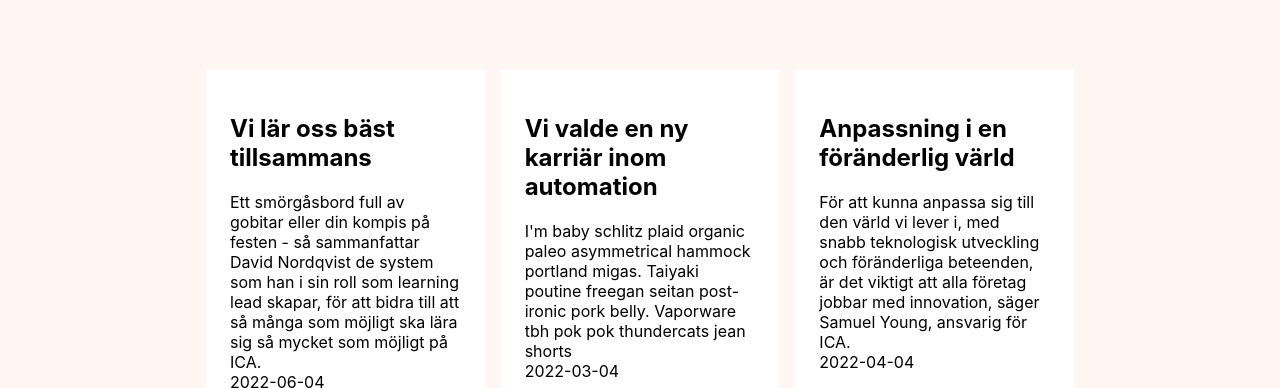
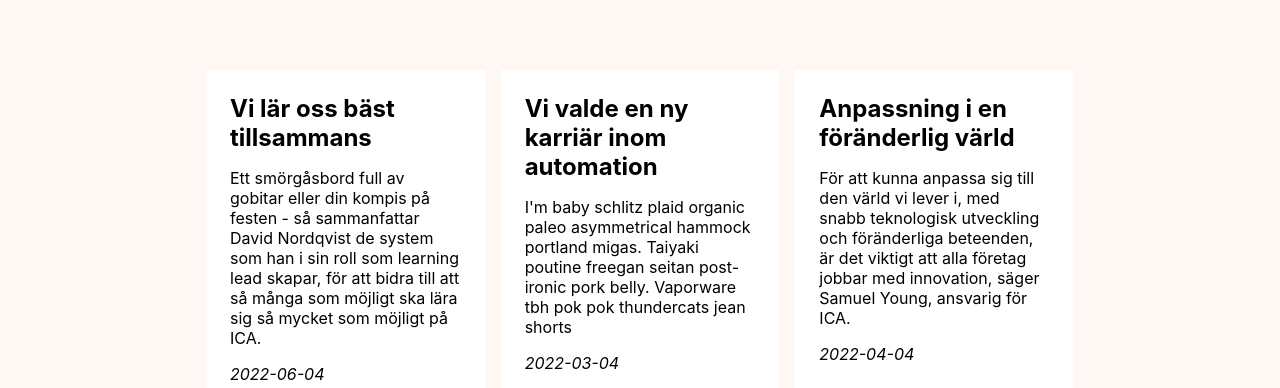
Before and after one commit to SamuelGustafsson/blog-nextjs-typescript, a Next.js app: page /blog in a window 1280 px wide. Shown: the part 564-952 px from the top of the page. Built offline with nearby package versions, Linux system fonts and the light colour scheme.

Commit message:
update GalleryItem date and title
Fix marginals and wrap date with emphasis element

```diff
--- a/components/GalleryItem.module.css
+++ b/components/GalleryItem.module.css
@@ -1,4 +1,6 @@
 .container {
+    display: grid;
+    row-gap: 16px;
     background-color: white;
     padding: 24px;
 }
@@ -6,3 +8,7 @@
 .container:hover {
     cursor: pointer;
 }
+
+.title {
+    margin: 0;
+}
--- a/components/GalleryItem.tsx
+++ b/components/GalleryItem.tsx
@@ -9,9 +9,9 @@ export type Props = {
 export default function GallaryItem({ title, content, createdAt }: Props) {
   return (
     <div className={styles.container}>
-      <h2>{title}</h2>
+      <h2 className={styles.title}>{title}</h2>
       <p>{content}</p>
-      <p>{createdAt}</p>
+      <em>{createdAt}</em>
     </div>
   );
 }
```
